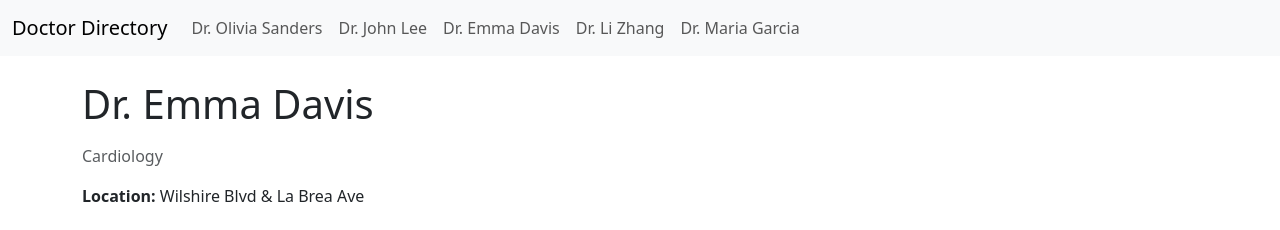
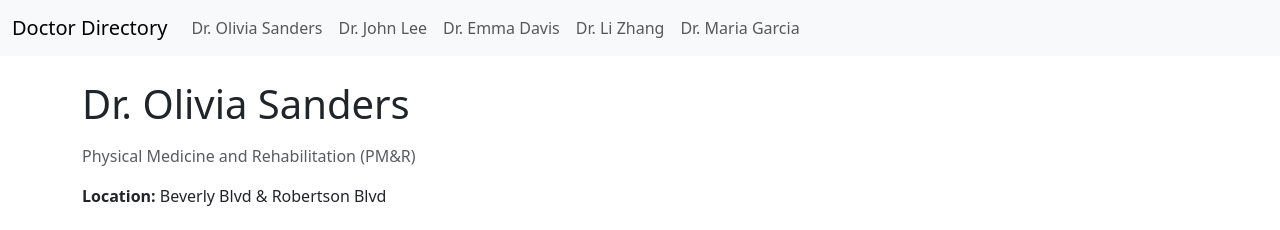
Before and after one commit to Shubham-AutomationTester/Newlocation_, a plain HTML site: page olivia-doctor.html in a window 1280 px wide. Shown: the top 230 px of the page. Drawn offline with nearby package versions, Linux system fonts and the light colour scheme.

Commit message:
Update olivia-doctor.html

```diff
--- a/olivia-doctor.html
+++ b/olivia-doctor.html
@@ -3,11 +3,11 @@
 <head>
   <meta charset="UTF-8" />
   <meta name="viewport" content="width=device-width, initial-scale=1.0" />
-  <title>Dr. Emma Davis</title>
+  <title>Dr. Olivia Sanders</title>
   <link href="https://cdn.jsdelivr.net/npm/bootstrap@5.3.0/dist/css/bootstrap.min.css" rel="stylesheet">
-  <meta name="geo.position" content="34.0617;-118.3435" />
+  <meta name="geo.position" content="34.0696;-118.3807" />
   <meta name="geo.region" content="US-CA" />
-  <meta name="geo.placename" content="Wilshire Blvd & La Brea Ave" />
+  <meta name="geo.placename" content="Beverly Blvd & Robertson Blvd" />
 </head>
 <body>
 
@@ -23,27 +23,28 @@
 </nav>
 
 <div class="container">
-  <h1 class="mb-3">Dr. Emma Davis</h1>
-  <p class="text-muted">Cardiology</p>
-  <p><strong>Location:</strong>
-    <span data-location="Wilshire Blvd & La Brea Ave" data-lat="34.0617" data-lng="-118.3435">Wilshire Blvd & La Brea Ave</span>
-  </p>
+    <h1 class="mb-3">Dr. Olivia Sanders</h1>
+    <p class="text-muted">Physical Medicine and Rehabilitation (PM&R)</p>
+    <p><strong>Location:</strong>
+      <span data-location="Beverly Blvd & Robertson Blvd" data-lat="34.0696" data-lng="-118.3807">Beverly Blvd & Robertson Blvd</span>
+    </p>
+
+   <!-- Hidden System Fields -->
+    <div id="location-set" data-location="Beverly Blvd & Robertson Blvd" data-lat="34.0696" data-lng="-118.3807">
+      <input type="hidden" name="doctorLocation" value="Beverly Blvd & Robertson Blvd" />
+      <input type="hidden" name="doctorLat" value="34.0696" />
+      <input type="hidden" name="doctorLng" value="-118.3807" />
+    </div>
 
   <!-- Embedded Google Map -->
   <div class="map-responsive mt-4">
     <iframe
-      src="https://maps.google.com/maps?q=34.097,-118.3324&z=15&output=embed"
+      src="https://maps.google.com/maps?q=34.0696;-118.3807&z=15&output=embed"
       width="100%" height="300" frameborder="0" style="border:0" allowfullscreen=""
       aria-hidden="false" tabindex="0">
     </iframe>
   </div>
 
-  <!-- Hidden System Fields -->
-  <div id="location-set" data-location="Wilshire Blvd & La Brea Ave" data-lat="34.0617" data-lng="-118.3435">
-    <input type="hidden" name="doctorLocation" value="Wilshire Blvd & La Brea Ave" />
-    <input type="hidden" name="doctorLat" value="34.0617" />
-    <input type="hidden" name="doctorLng" value="-118.3435" />
-  </div>
 
   <!-- JSON-LD -->
   <script type="application/ld+json">
```
